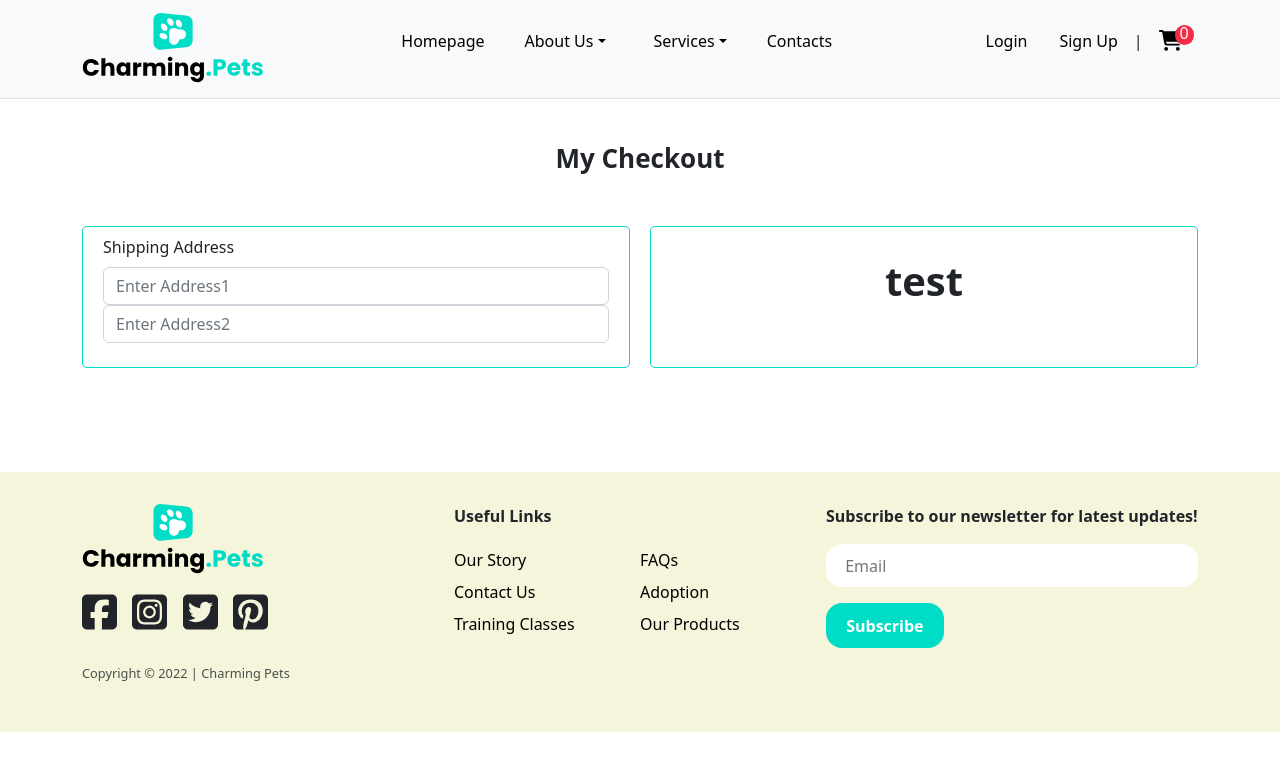
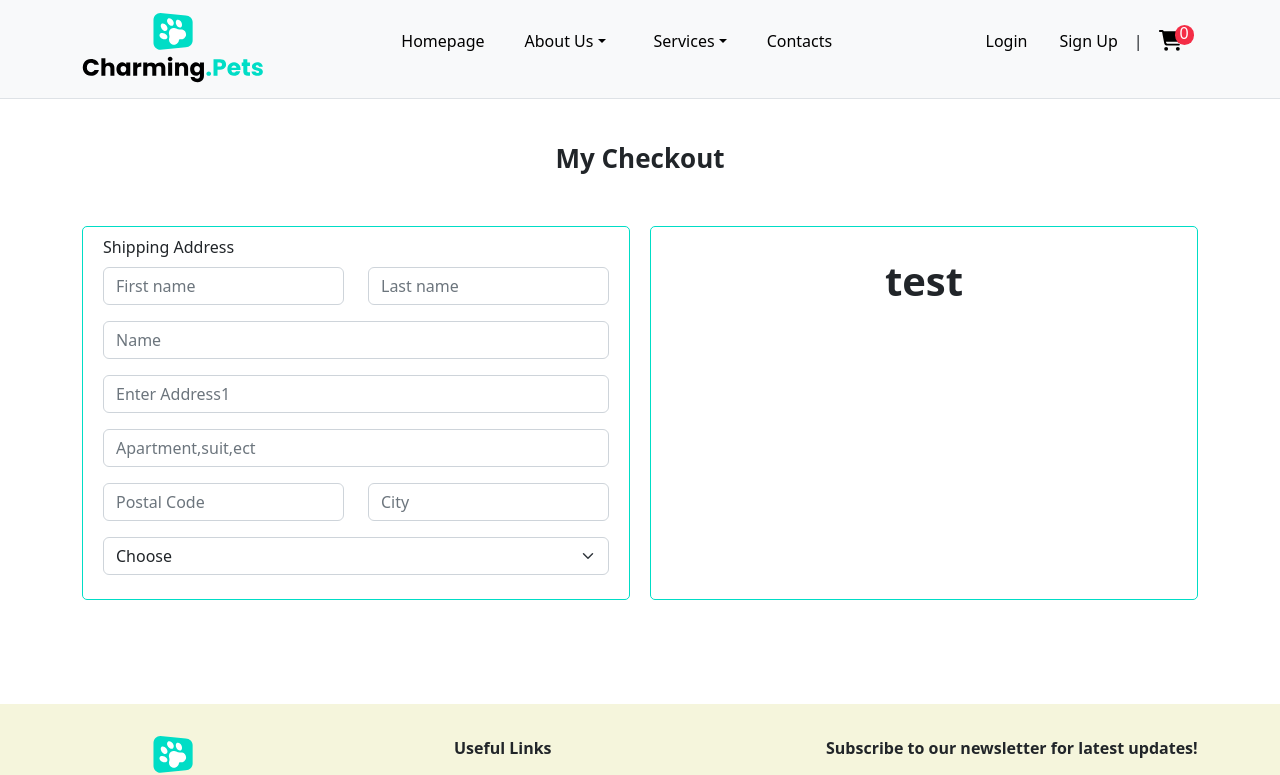
Before and after one commit to LightLotus/group-3-nickel-capstone, a React (Create React App) app: page /checkout in a window 1280 px wide. Shown: the top 775 px of the page. Built offline with nearby package versions, Linux system fonts and the light colour scheme.

Commit message:
modify check out.. not yet finish

```diff
--- a/src/css/AdoptionPetdetails.css
+++ b/src/css/AdoptionPetdetails.css
@@ -4,9 +4,50 @@
 
 .adopt-button{
 
-    margin-top: 3rem;
+  margin-top: 3rem;
+  background-color: #00DDC6;
+  text-decoration: none;
+  background-color: #00ddc6;
+  border: 1px solid transparent;
+  padding: 0.6rem 1.2rem;
+  color: #fff;
+  border-radius: 1rem;
+  transition: 0.3s;
+  font-weight: bold;
+  margin-bottom: 5rem;
+
 }
+
+.adopt-button:hover {
+    background-color: #fff;
+    border: 1px solid #00ddc6;
+    color: #00ddc6;
+  }
 
 .Adopt-card{
     margin-top: 5rem;
 }
+
+
+.modal-footer{
+  justify-content: center;
+}
+.btn-confirm{
+  margin-top: 3rem;
+  background-color: #00DDC6;
+  text-decoration: none;
+  background-color: #00ddc6;
+  border: 1px solid transparent;
+  padding: 0.6rem 1.2rem;
+  color: #fff;
+  border-radius: 1rem;
+  transition: 0.3s;
+  font-weight: bold;
+  margin-bottom: 2rem;
+
+}
+.btn-confirm:hover {
+  background-color: #fff;
+  border: 1px solid #00ddc6;
+  color: #00ddc6;
+}
--- a/src/pages/Checkout.js
+++ b/src/pages/Checkout.js
@@ -9,17 +9,48 @@ import Form from 'react-bootstrap/Form';
 
 const Checkout = () => {
     return (
-        <Container className="p-4">
+
+<Container className="p-4">
        <div className="checkout text-center"> <b>My Checkout</b></div>
 
        <Row >
         <Col className="check-outborder1 border">
         <Form className="p-2">
-      <Form.Group className="mb-3" controlId="formBasicEmail">
+        <Form.Group className="mb-3 gap-5" controlId="formBasicEmail">
         <Form.Label>Shipping Address</Form.Label>
+        <div class="d-grid gap-3">
+        <div class="row">
+        <div class="col">
+          <input type="text" class="form-control" placeholder="First name" aria-label="First name">
+          </input>
+          </div>
+          <div class="col">
+        <input type="text" class="form-control" placeholder="Last name" aria-label="Last name">
+        </input>
+        </div>
+</div>
+        <Form.Control type="text" placeholder="Name" />
         <Form.Control type="text" placeholder="Enter Address1" />
-        <Form.Control type="text" placeholder="Enter Address2" />
+        <Form.Control type="text" placeholder="Apartment,suit,ect" />
+        <div class="row">
+  <div class="col">
+    <input type="text" class="form-control" placeholder="Postal Code" aria-label="Postal Code">
+    </input>
+  </div>
 
+  <div class="col">
+    <input type="text" class="form-control" placeholder="City" aria-label="City">
+    </input>
+  </div>
+</div>
+        <Form.Select><option >
+        <option selected>Choose </option>
+          <option selected> </option>
+
+
+        </option>
+        </Form.Select>
+        </div>
       </Form.Group>
       </Form>
 
@@ -32,6 +63,8 @@ const Checkout = () => {
 
 
     </Container>
+
+
     );
   };
 
--- a/src/pages/OurStory.js
+++ b/src/pages/OurStory.js
@@ -24,7 +24,7 @@ const OurStory = () => {
     <Container>
         <h1 className="text-center">ABOUT US</h1>
     <MDBCard style={{ maxWidth: '100%' , maxHeight:'50%', border:'0'}}>
-      <MDBRow className='g-3'>
+      <MDBRow className='g-5'>
         <MDBCol md='6'>
           <MDBCardImage className='image1' src='https://api.time.com/wp-content/uploads/2015/04/dog-child.jpg' alt='Dog' fluid />
         </MDBCol>
```
